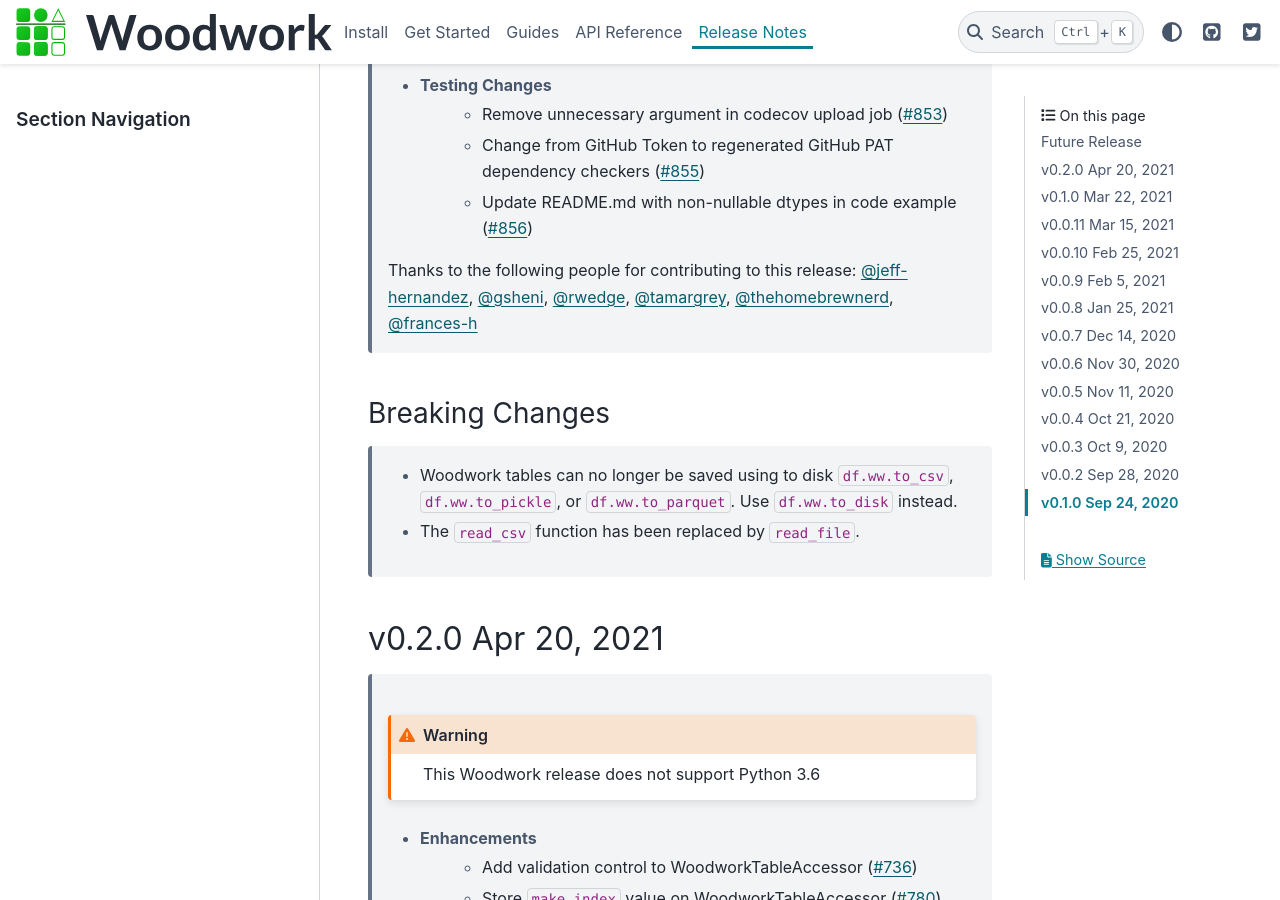
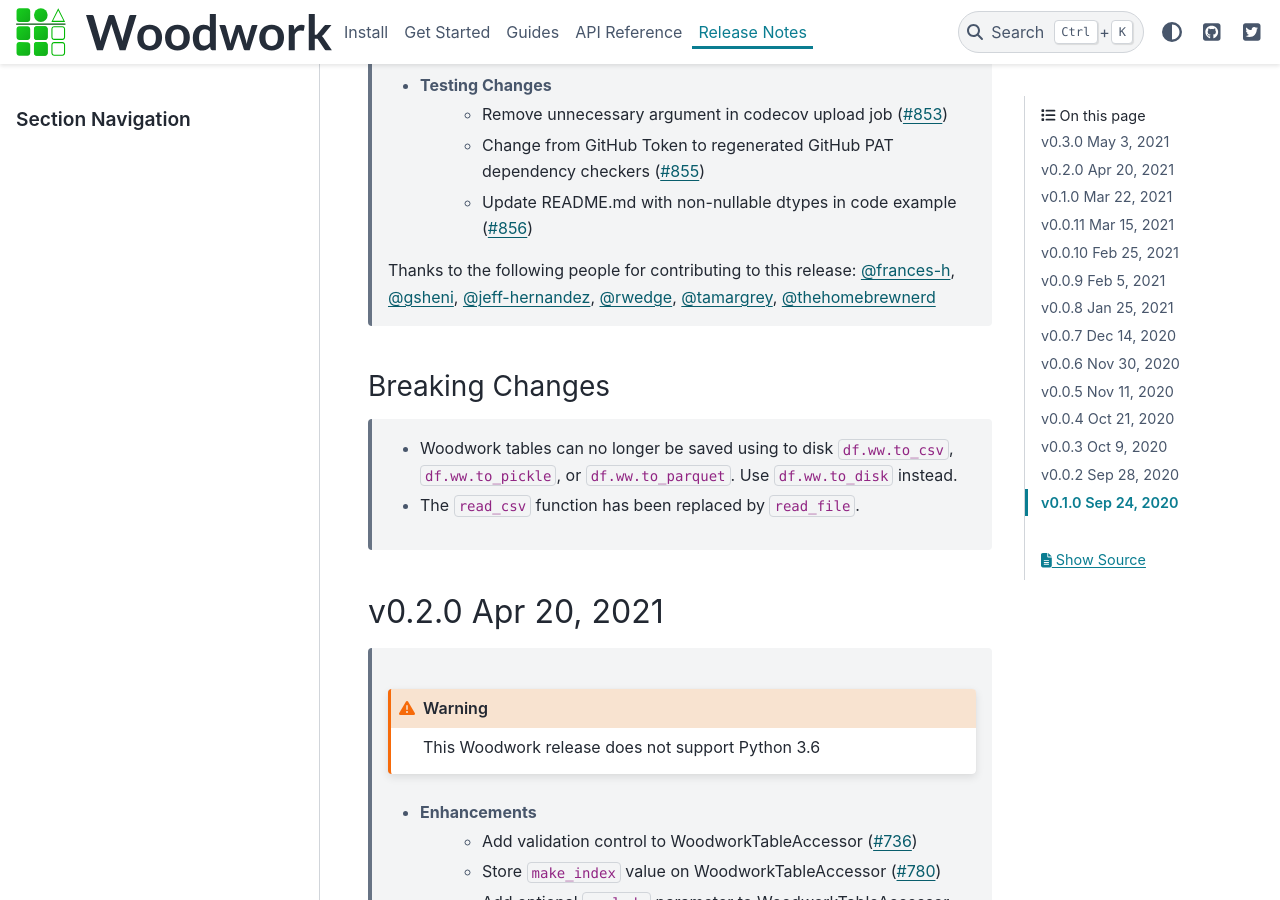
Before and after one commit to alteryx/woodwork, a Sphinx documentation site: the page built from docs/source/release_notes.rst, in a window 1280 px wide and 900 px high, scrolled down 1006 px. Built offline with Sphinx 7.4.7 and the PyData theme 0.15.4, drawn with Linux system fonts in a browser that asks for light colours; comment, search, counter and statistics services are not loaded; some of the changed text lies outside the part shown.

Commit message:
v0.3.0 (#886)
* bump version and release notes

* fix version

```diff
--- a/docs/source/release_notes.rst
+++ b/docs/source/release_notes.rst
@@ -2,8 +2,18 @@
 
 Release Notes
 -------------
-Future Release
-==============
+.. Future Release
+  ==============
+    * Enhancements
+    * Fixes
+    * Changes
+    * Documentation Changes
+    * Testing Changes
+
+.. Thanks to the following people for contributing to this release:
+
+v0.3.0 May 3, 2021
+==================
     * Enhancements
         * Add ``is_schema_valid`` and ``get_invalid_schema_message`` functions for checking schema validity (:pr:`834`)
         * Add logical type for ``Age`` and ``AgeNullable`` (:pr:`849`)
@@ -27,7 +37,7 @@
         * Update README.md with non-nullable dtypes in code example (:pr:`856`)
 
     Thanks to the following people for contributing to this release:
-    :user:`jeff-hernandez`, :user:`gsheni`, :user:`rwedge`, :user:`tamargrey`, :user:`thehomebrewnerd`, :user:`frances-h`
+    :user:`frances-h`, :user:`gsheni`, :user:`jeff-hernandez`, :user:`rwedge`, :user:`tamargrey`, :user:`thehomebrewnerd`
 
 Breaking Changes
 ++++++++++++++++
--- a/setup.py
+++ b/setup.py
@@ -15,7 +15,7 @@
     author='Alteryx, Inc.',
     author_email='support@featurelabs.com',
     license='BSD 3-clause',
-    version='0.2.0',
+    version='0.3.0',
     description='a two-dimensional data object with labeled axes and typing information',
     url='https://github.com/alteryx/woodwork/',
     classifiers=[
--- a/woodwork/version.py
+++ b/woodwork/version.py
@@ -1 +1 @@
-__version__ = "0.2.0"
+__version__ = "0.3.0"
```
Also changed, not shown: 1 other file.
